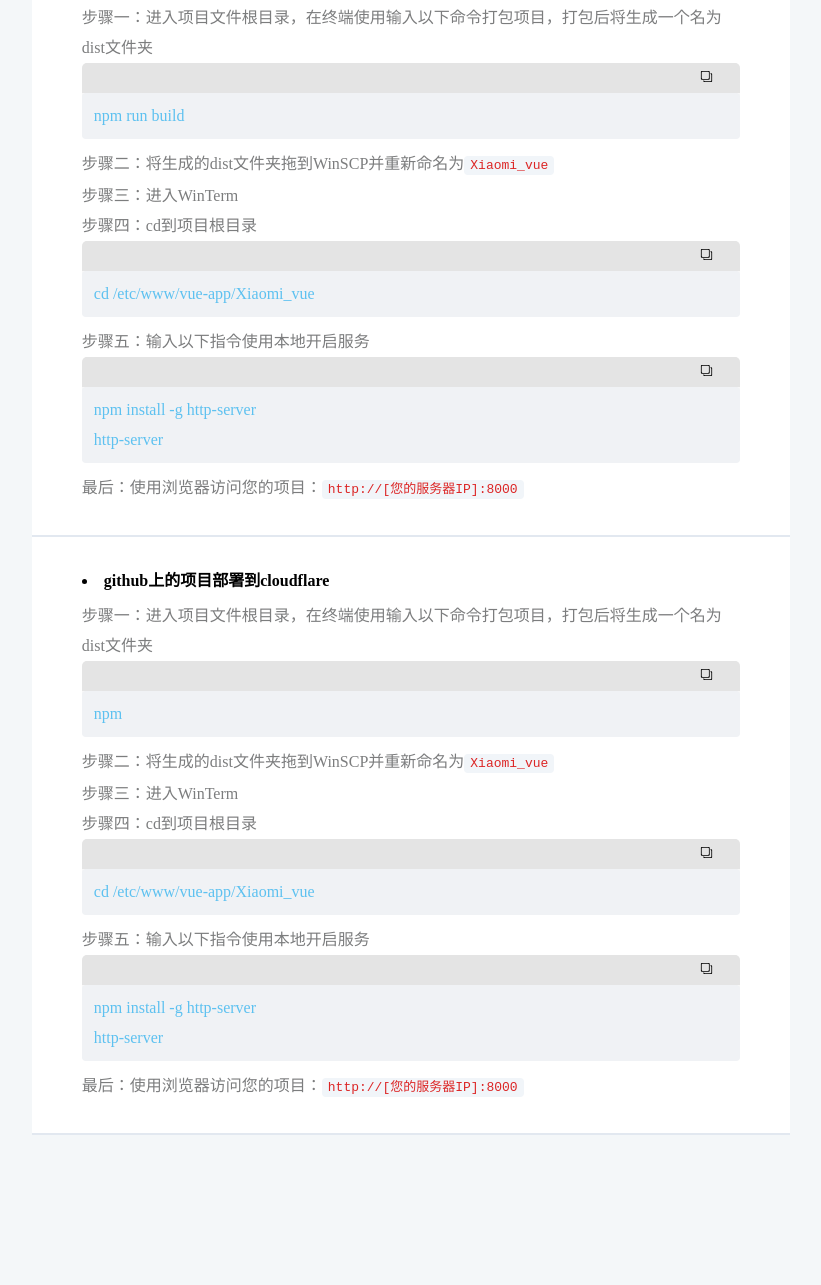
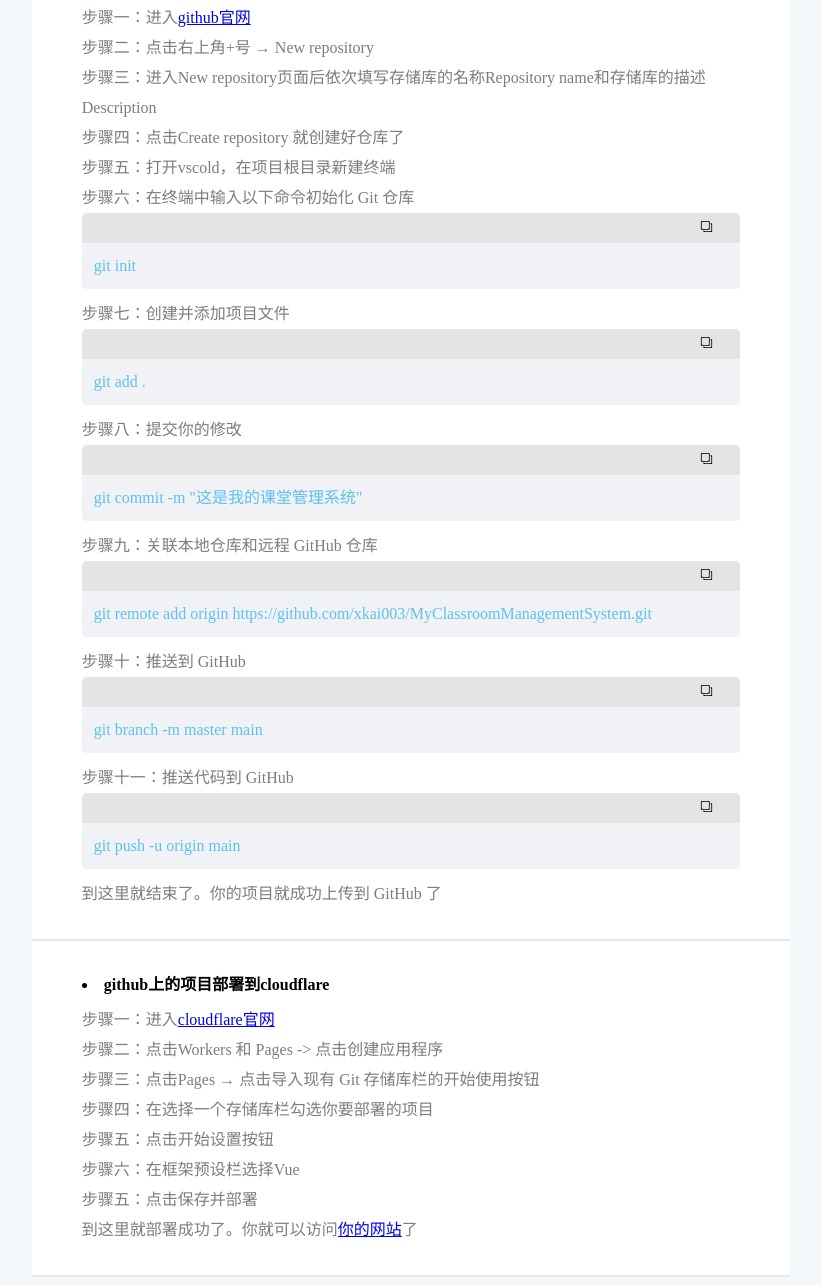
Before and after one commit to xkai003/blog, a plain HTML site: page notes/vscolod_github+cloudflare/vscolod_github+cloudflare.html in a window 1280 px wide. Shown: the part 230-1515 px from the top of the page, without its empty margins (229-1050 px from the left). Before the commit the page ends 1373 px from the top, so only its background shows below. Drawn offline with Linux system fonts and the light colour scheme.

Commit message:
添加了【本地项目上传到github上并部署到cloudflare】笔记

```diff
--- a/notes/vscolod_github+cloudflare/vscolod_github+cloudflare.html
+++ b/notes/vscolod_github+cloudflare/vscolod_github+cloudflare.html
@@ -14,90 +14,92 @@
             <div class="content">
                 <li><strong>本地项目上传到github</strong></li>
                 <div class="column">
-                    <span>步骤一：进入项目文件根目录，在终端使用输入以下命令打包项目，打包后将生成一个名为dist文件夹</span>
+                    <span>步骤一：进入<a href="https://github.com/">github官网</a></span>
+                    <span>步骤二：点击右上角+号 → New repository</span>
+                    <span>步骤三：进入New repository页面后依次填写存储库的名称Repository name和存储库的描述Description</span>
+                    <span>步骤四：点击Create repository 就创建好仓库了</span>
+                    <span>步骤五：打开vscold，在项目根目录新建终端</span>
+                    <span>步骤六：在终端中输入以下命令初始化 Git 仓库</span>
                     <div class="Board">
                         <div class="BoardHead">
-                            <!-- onclick="cope('document.getElementById(`txt`)')" 复制id为txt的内容 -->
                             <button onclick="copyToClipboard('txtone')">
                                 <svg t="1757132891560" class="icon" viewBox="0 0 1024 1024" version="1.1" xmlns="http://www.w3.org/2000/svg" p-id="4577" width="15" height="15"><path d="M731.68184 676.057473 731.68184 183.323259c0-30.233582-24.512277-54.745858-54.747905-54.745858L184.216093 128.577401c-30.233582 0-54.746882 24.512277-54.746882 54.745858l0 492.734214c0 30.207999 24.5133 54.746882 54.746882 54.746882l492.717841 0C707.16854 730.804355 731.68184 706.265472 731.68184 676.057473zM622.1891 676.057473 238.962975 676.057473c-30.233582 0-54.746882-24.538883-54.746882-54.745858L184.216093 238.07014c0-30.233582 24.5133-54.746882 54.746882-54.746882l383.226125 0c30.233582 0 54.744835 24.512277 54.744835 54.746882l0 383.242498C676.933935 651.51859 652.421658 676.057473 622.1891 676.057473zM841.17458 292.817022l-54.745858 0 0 54.746882c30.232558 0 54.745858 24.5133 54.745858 54.759161l0 383.228171c0 30.206976-24.5133 54.745858-54.745858 54.745858L403.201573 840.297095c-30.233582 0-54.746882-24.538883-54.746882-54.745858l-54.746882 0 0 54.745858c0 30.207999 24.5133 54.747905 54.746882 54.747905l492.719888 0c30.234605 0 54.747905-24.539906 54.747905-54.747905L895.922485 347.563904C895.922485 317.329299 871.408161 292.817022 841.17458 292.817022z" p-id="4578"></path></svg>
                             </button>
                         </div>
                         <div class="BoardText">
-                            <span id="txtone">npm run build </span>
+                            <span id="txtone">git init</span>
                         </div>
                     </div>
-                    <span>步骤二：将生成的dist文件夹拖到WinSCP并重新命名为<code>Xiaomi_vue</code></span>
-                    <span>步骤三：进入WinTerm</span>
-                    <span>步骤四：cd到项目根目录</span>
+                    <span>步骤七：创建并添加项目文件</span>
                     <div class="Board">
                         <div class="BoardHead">
-                            <!-- onclick="cope('document.getElementById(`txt`)')" 复制id为txt的内容 -->
                             <button onclick="copyToClipboard('txttwo')">
                                 <svg t="1757132891560" class="icon" viewBox="0 0 1024 1024" version="1.1" xmlns="http://www.w3.org/2000/svg" p-id="4577" width="15" height="15"><path d="M731.68184 676.057473 731.68184 183.323259c0-30.233582-24.512277-54.745858-54.747905-54.745858L184.216093 128.577401c-30.233582 0-54.746882 24.512277-54.746882 54.745858l0 492.734214c0 30.207999 24.5133 54.746882 54.746882 54.746882l492.717841 0C707.16854 730.804355 731.68184 706.265472 731.68184 676.057473zM622.1891 676.057473 238.962975 676.057473c-30.233582 0-54.746882-24.538883-54.746882-54.745858L184.216093 238.07014c0-30.233582 24.5133-54.746882 54.746882-54.746882l383.226125 0c30.233582 0 54.744835 24.512277 54.744835 54.746882l0 383.242498C676.933935 651.51859 652.421658 676.057473 622.1891 676.057473zM841.17458 292.817022l-54.745858 0 0 54.746882c30.232558 0 54.745858 24.5133 54.745858 54.759161l0 383.228171c0 30.206976-24.5133 54.745858-54.745858 54.745858L403.201573 840.297095c-30.233582 0-54.746882-24.538883-54.746882-54.745858l-54.746882 0 0 54.745858c0 30.207999 24.5133 54.747905 54.746882 54.747905l492.719888 0c30.234605 0 54.747905-24.539906 54.747905-54.747905L895.922485 347.563904C895.922485 317.329299 871.408161 292.817022 841.17458 292.817022z" p-id="4578"></path></svg>
                             </button>
                         </div>
                         <div class="BoardText">
-                            <span id="txttwo">cd /etc/www/vue-app/Xiaomi_vue</span>
+                            <span id="txttwo">git add .</span>
                         </div>
                     </div>
-                    <span>步骤五：输入以下指令使用本地开启服务</span>
+                    <span>步骤八：提交你的修改</span>
                     <div class="Board">
                         <div class="BoardHead">
-                            <!-- onclick="cope('document.getElementById(`txt`)')" 复制id为txt的内容 -->
                             <button onclick="copyToClipboard('txtthree')">
                                 <svg t="1757132891560" class="icon" viewBox="0 0 1024 1024" version="1.1" xmlns="http://www.w3.org/2000/svg" p-id="4577" width="15" height="15"><path d="M731.68184 676.057473 731.68184 183.323259c0-30.233582-24.512277-54.745858-54.747905-54.745858L184.216093 128.577401c-30.233582 0-54.746882 24.512277-54.746882 54.745858l0 492.734214c0 30.207999 24.5133 54.746882 54.746882 54.746882l492.717841 0C707.16854 730.804355 731.68184 706.265472 731.68184 676.057473zM622.1891 676.057473 238.962975 676.057473c-30.233582 0-54.746882-24.538883-54.746882-54.745858L184.216093 238.07014c0-30.233582 24.5133-54.746882 54.746882-54.746882l383.226125 0c30.233582 0 54.744835 24.512277 54.744835 54.746882l0 383.242498C676.933935 651.51859 652.421658 676.057473 622.1891 676.057473zM841.17458 292.817022l-54.745858 0 0 54.746882c30.232558 0 54.745858 24.5133 54.745858 54.759161l0 383.228171c0 30.206976-24.5133 54.745858-54.745858 54.745858L403.201573 840.297095c-30.233582 0-54.746882-24.538883-54.746882-54.745858l-54.746882 0 0 54.745858c0 30.207999 24.5133 54.747905 54.746882 54.747905l492.719888 0c30.234605 0 54.747905-24.539906 54.747905-54.747905L895.922485 347.563904C895.922485 317.329299 871.408161 292.817022 841.17458 292.817022z" p-id="4578"></path></svg>
                             </button>
                         </div>
                         <div class="BoardText">
-                            <span id="txtthree">npm install -g http-server<br>http-server</span>
+                            <span id="txtthree">git commit -m "这是我的课堂管理系统"</span>
                         </div>
                     </div>
-                    <span>最后：使用浏览器访问您的项目：<code>http://[您的服务器IP]:8000</code> </span>
+                    <span>步骤九：关联本地仓库和远程 GitHub 仓库</span>
+                    <div class="Board">
+                        <div class="BoardHead">
+                            <button onclick="copyToClipboard('txtfour')">
+                                <svg t="1757132891560" class="icon" viewBox="0 0 1024 1024" version="1.1" xmlns="http://www.w3.org/2000/svg" p-id="4577" width="15" height="15"><path d="M731.68184 676.057473 731.68184 183.323259c0-30.233582-24.512277-54.745858-54.747905-54.745858L184.216093 128.577401c-30.233582 0-54.746882 24.512277-54.746882 54.745858l0 492.734214c0 30.207999 24.5133 54.746882 54.746882 54.746882l492.717841 0C707.16854 730.804355 731.68184 706.265472 731.68184 676.057473zM622.1891 676.057473 238.962975 676.057473c-30.233582 0-54.746882-24.538883-54.746882-54.745858L184.216093 238.07014c0-30.233582 24.5133-54.746882 54.746882-54.746882l383.226125 0c30.233582 0 54.744835 24.512277 54.744835 54.746882l0 383.242498C676.933935 651.51859 652.421658 676.057473 622.1891 676.057473zM841.17458 292.817022l-54.745858 0 0 54.746882c30.232558 0 54.745858 24.5133 54.745858 54.759161l0 383.228171c0 30.206976-24.5133 54.745858-54.745858 54.745858L403.201573 840.297095c-30.233582 0-54.746882-24.538883-54.746882-54.745858l-54.746882 0 0 54.745858c0 30.207999 24.5133 54.747905 54.746882 54.747905l492.719888 0c30.234605 0 54.747905-24.539906 54.747905-54.747905L895.922485 347.563904C895.922485 317.329299 871.408161 292.817022 841.17458 292.817022z" p-id="4578"></path></svg>
+                            </button>
+                        </div>
+                        <div class="BoardText">
+                            <span id="txtfour">git remote add origin https://github.com/xkai003/MyClassroomManagementSystem.git</span>
+                        </div>
+                    </div>
+                    <span>步骤十：推送到 GitHub</span>
+                    <div class="Board">
+                        <div class="BoardHead">
+                            <button onclick="copyToClipboard('txtfive')">
+                                <svg t="1757132891560" class="icon" viewBox="0 0 1024 1024" version="1.1" xmlns="http://www.w3.org/2000/svg" p-id="4577" width="15" height="15"><path d="M731.68184 676.057473 731.68184 183.323259c0-30.233582-24.512277-54.745858-54.747905-54.745858L184.216093 128.577401c-30.233582 0-54.746882 24.512277-54.746882 54.745858l0 492.734214c0 30.207999 24.5133 54.746882 54.746882 54.746882l492.717841 0C707.16854 730.804355 731.68184 706.265472 731.68184 676.057473zM622.1891 676.057473 238.962975 676.057473c-30.233582 0-54.746882-24.538883-54.746882-54.745858L184.216093 238.07014c0-30.233582 24.5133-54.746882 54.746882-54.746882l383.226125 0c30.233582 0 54.744835 24.512277 54.744835 54.746882l0 383.242498C676.933935 651.51859 652.421658 676.057473 622.1891 676.057473zM841.17458 292.817022l-54.745858 0 0 54.746882c30.232558 0 54.745858 24.5133 54.745858 54.759161l0 383.228171c0 30.206976-24.5133 54.745858-54.745858 54.745858L403.201573 840.297095c-30.233582 0-54.746882-24.538883-54.746882-54.745858l-54.746882 0 0 54.745858c0 30.207999 24.5133 54.747905 54.746882 54.747905l492.719888 0c30.234605 0 54.747905-24.539906 54.747905-54.747905L895.922485 347.563904C895.922485 317.329299 871.408161 292.817022 841.17458 292.817022z" p-id="4578"></path></svg>
+                            </button>
+                        </div>
+                        <div class="BoardText">
+                            <span id="txtfive">git branch -m master main</span>
+                        </div>
+                    </div>
+                    <span>步骤十一：推送代码到 GitHub</span>
+                    <div class="Board">
+                        <div class="BoardHead">
+                            <button onclick="copyToClipboard('txtsix')">
+                                <svg t="1757132891560" class="icon" viewBox="0 0 1024 1024" version="1.1" xmlns="http://www.w3.org/2000/svg" p-id="4577" width="15" height="15"><path d="M731.68184 676.057473 731.68184 183.323259c0-30.233582-24.512277-54.745858-54.747905-54.745858L184.216093 128.577401c-30.233582 0-54.746882 24.512277-54.746882 54.745858l0 492.734214c0 30.207999 24.5133 54.746882 54.746882 54.746882l492.717841 0C707.16854 730.804355 731.68184 706.265472 731.68184 676.057473zM622.1891 676.057473 238.962975 676.057473c-30.233582 0-54.746882-24.538883-54.746882-54.745858L184.216093 238.07014c0-30.233582 24.5133-54.746882 54.746882-54.746882l383.226125 0c30.233582 0 54.744835 24.512277 54.744835 54.746882l0 383.242498C676.933935 651.51859 652.421658 676.057473 622.1891 676.057473zM841.17458 292.817022l-54.745858 0 0 54.746882c30.232558 0 54.745858 24.5133 54.745858 54.759161l0 383.228171c0 30.206976-24.5133 54.745858-54.745858 54.745858L403.201573 840.297095c-30.233582 0-54.746882-24.538883-54.746882-54.745858l-54.746882 0 0 54.745858c0 30.207999 24.5133 54.747905 54.746882 54.747905l492.719888 0c30.234605 0 54.747905-24.539906 54.747905-54.747905L895.922485 347.563904C895.922485 317.329299 871.408161 292.817022 841.17458 292.817022z" p-id="4578"></path></svg>
+                            </button>
+                        </div>
+                        <div class="BoardText">
+                            <span id="txtsix">git push -u origin main</span>
+                        </div>
+                    </div>
+                    <span>到这里就结束了。你的项目就成功上传到 GitHub 了</span>
                 </div>
             </div>
             <!--  -->
             <div class="content">
                 <li><strong>github上的项目部署到cloudflare</strong></li>
                 <div class="column">
-                    <span>步骤一：进入项目文件根目录，在终端使用输入以下命令打包项目，打包后将生成一个名为dist文件夹</span>
-                    <div class="Board">
-                        <div class="BoardHead">
-                            <!-- onclick="cope('document.getElementById(`txt`)')" 复制id为txt的内容 -->
-                            <button onclick="copyToClipboard('txtone')">
-                                <svg t="1757132891560" class="icon" viewBox="0 0 1024 1024" version="1.1" xmlns="http://www.w3.org/2000/svg" p-id="4577" width="15" height="15"><path d="M731.68184 676.057473 731.68184 183.323259c0-30.233582-24.512277-54.745858-54.747905-54.745858L184.216093 128.577401c-30.233582 0-54.746882 24.512277-54.746882 54.745858l0 492.734214c0 30.207999 24.5133 54.746882 54.746882 54.746882l492.717841 0C707.16854 730.804355 731.68184 706.265472 731.68184 676.057473zM622.1891 676.057473 238.962975 676.057473c-30.233582 0-54.746882-24.538883-54.746882-54.745858L184.216093 238.07014c0-30.233582 24.5133-54.746882 54.746882-54.746882l383.226125 0c30.233582 0 54.744835 24.512277 54.744835 54.746882l0 383.242498C676.933935 651.51859 652.421658 676.057473 622.1891 676.057473zM841.17458 292.817022l-54.745858 0 0 54.746882c30.232558 0 54.745858 24.5133 54.745858 54.759161l0 383.228171c0 30.206976-24.5133 54.745858-54.745858 54.745858L403.201573 840.297095c-30.233582 0-54.746882-24.538883-54.746882-54.745858l-54.746882 0 0 54.745858c0 30.207999 24.5133 54.747905 54.746882 54.747905l492.719888 0c30.234605 0 54.747905-24.539906 54.747905-54.747905L895.922485 347.563904C895.922485 317.329299 871.408161 292.817022 841.17458 292.817022z" p-id="4578"></path></svg>
-                            </button>
-                        </div>
-                        <div class="BoardText">
-                            <span id="txtone">npm </span>
-                        </div>
-                    </div>
-                    <span>步骤二：将生成的dist文件夹拖到WinSCP并重新命名为<code>Xiaomi_vue</code></span>
-                    <span>步骤三：进入WinTerm</span>
-                    <span>步骤四：cd到项目根目录</span>
-                    <div class="Board">
-                        <div class="BoardHead">
-                            <!-- onclick="cope('document.getElementById(`txt`)')" 复制id为txt的内容 -->
-                            <button onclick="copyToClipboard('txttwo')">
-                                <svg t="1757132891560" class="icon" viewBox="0 0 1024 1024" version="1.1" xmlns="http://www.w3.org/2000/svg" p-id="4577" width="15" height="15"><path d="M731.68184 676.057473 731.68184 183.323259c0-30.233582-24.512277-54.745858-54.747905-54.745858L184.216093 128.577401c-30.233582 0-54.746882 24.512277-54.746882 54.745858l0 492.734214c0 30.207999 24.5133 54.746882 54.746882 54.746882l492.717841 0C707.16854 730.804355 731.68184 706.265472 731.68184 676.057473zM622.1891 676.057473 238.962975 676.057473c-30.233582 0-54.746882-24.538883-54.746882-54.745858L184.216093 238.07014c0-30.233582 24.5133-54.746882 54.746882-54.746882l383.226125 0c30.233582 0 54.744835 24.512277 54.744835 54.746882l0 383.242498C676.933935 651.51859 652.421658 676.057473 622.1891 676.057473zM841.17458 292.817022l-54.745858 0 0 54.746882c30.232558 0 54.745858 24.5133 54.745858 54.759161l0 383.228171c0 30.206976-24.5133 54.745858-54.745858 54.745858L403.201573 840.297095c-30.233582 0-54.746882-24.538883-54.746882-54.745858l-54.746882 0 0 54.745858c0 30.207999 24.5133 54.747905 54.746882 54.747905l492.719888 0c30.234605 0 54.747905-24.539906 54.747905-54.747905L895.922485 347.563904C895.922485 317.329299 871.408161 292.817022 841.17458 292.817022z" p-id="4578"></path></svg>
-                            </button>
-                        </div>
-                        <div class="BoardText">
-                            <span id="txttwo">cd /etc/www/vue-app/Xiaomi_vue</span>
-                        </div>
-                    </div>
-                    <span>步骤五：输入以下指令使用本地开启服务</span>
-                    <div class="Board">
-                        <div class="BoardHead">
-                            <!-- onclick="cope('document.getElementById(`txt`)')" 复制id为txt的内容 -->
-                            <button onclick="copyToClipboard('txtthree')">
-                                <svg t="1757132891560" class="icon" viewBox="0 0 1024 1024" version="1.1" xmlns="http://www.w3.org/2000/svg" p-id="4577" width="15" height="15"><path d="M731.68184 676.057473 731.68184 183.323259c0-30.233582-24.512277-54.745858-54.747905-54.745858L184.216093 128.577401c-30.233582 0-54.746882 24.512277-54.746882 54.745858l0 492.734214c0 30.207999 24.5133 54.746882 54.746882 54.746882l492.717841 0C707.16854 730.804355 731.68184 706.265472 731.68184 676.057473zM622.1891 676.057473 238.962975 676.057473c-30.233582 0-54.746882-24.538883-54.746882-54.745858L184.216093 238.07014c0-30.233582 24.5133-54.746882 54.746882-54.746882l383.226125 0c30.233582 0 54.744835 24.512277 54.744835 54.746882l0 383.242498C676.933935 651.51859 652.421658 676.057473 622.1891 676.057473zM841.17458 292.817022l-54.745858 0 0 54.746882c30.232558 0 54.745858 24.5133 54.745858 54.759161l0 383.228171c0 30.206976-24.5133 54.745858-54.745858 54.745858L403.201573 840.297095c-30.233582 0-54.746882-24.538883-54.746882-54.745858l-54.746882 0 0 54.745858c0 30.207999 24.5133 54.747905 54.746882 54.747905l492.719888 0c30.234605 0 54.747905-24.539906 54.747905-54.747905L895.922485 347.563904C895.922485 317.329299 871.408161 292.817022 841.17458 292.817022z" p-id="4578"></path></svg>
-                            </button>
-                        </div>
-                        <div class="BoardText">
-                            <span id="txtthree">npm install -g http-server<br>http-server</span>
-                        </div>
-                    </div>
-                    <span>最后：使用浏览器访问您的项目：<code>http://[您的服务器IP]:8000</code> </span>
+                    <span>步骤一：进入<a href="https://www.cloudflare-cn.com/">cloudflare官网</a></span>
+                    <span>步骤二：点击Workers 和 Pages -> 点击创建应用程序</span>
+                    <span>步骤三：点击Pages → 点击导入现有 Git 存储库栏的开始使用按钮</span>
+                    <span>步骤四：在选择一个存储库栏勾选你要部署的项目</span>
+                    <span>步骤五：点击开始设置按钮</span>
+                    <span>步骤六：在框架预设栏选择Vue</span>
+                    <span>步骤五：点击保存并部署</span>
+                    <span>到这里就部署成功了。你就可以访问<a href="https://myclassroommanagementsystem.pages.dev/">你的网站</a>了</span>
                 </div>
             </div>
         </div>
```
